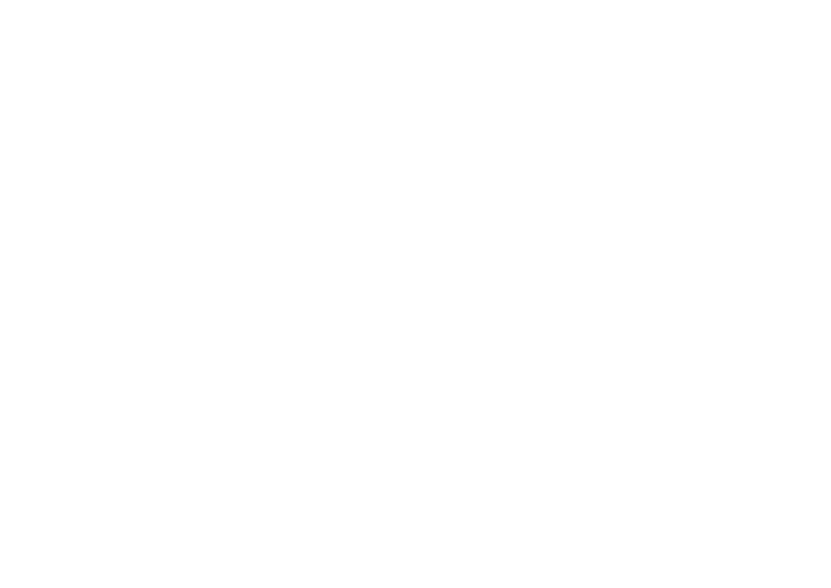
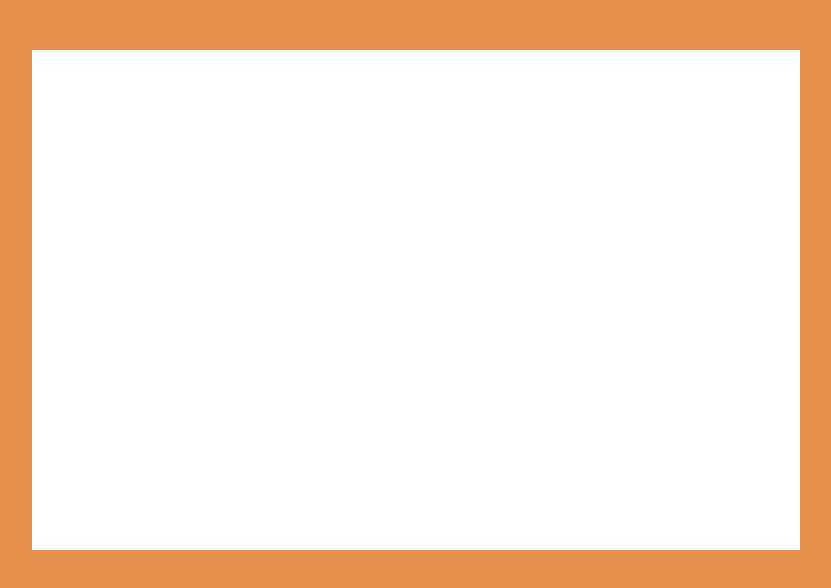
Before and after one commit to SHewitt95/jmm309_project, a plain HTML site: page index.html in a window 1280 px wide. Shown: the whole page, without its empty margins (224-1055 px from the left). Drawn offline with Linux system fonts and the light colour scheme.

Commit message:
Added BG color to body, page box

```diff
--- a/css/styles.css
+++ b/css/styles.css
@@ -50,4 +50,13 @@ table {
 /***************************  ***************************/
 body {
   font-size: 16px;
+  background-color: #e5904e; /* TMH Orange */
 }
+
+#page {
+  width: 60%;
+  height: 500px;
+  display: block;
+  margin: 50px auto;
+  background-color: white;
+}
--- a/index.html
+++ b/index.html
@@ -3,7 +3,7 @@
   <head>
     <meta charset="utf-8" />
     <title>Federal Work Study at UM</title>
-    <link href="css/styles.css" media="screen" />
+    <link href="css/styles.css" rel="stylesheet" />
   </head>
 
   <body>
```
